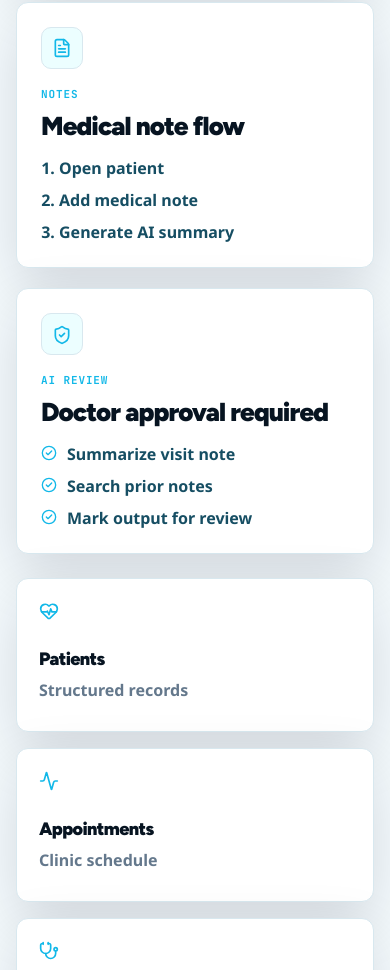
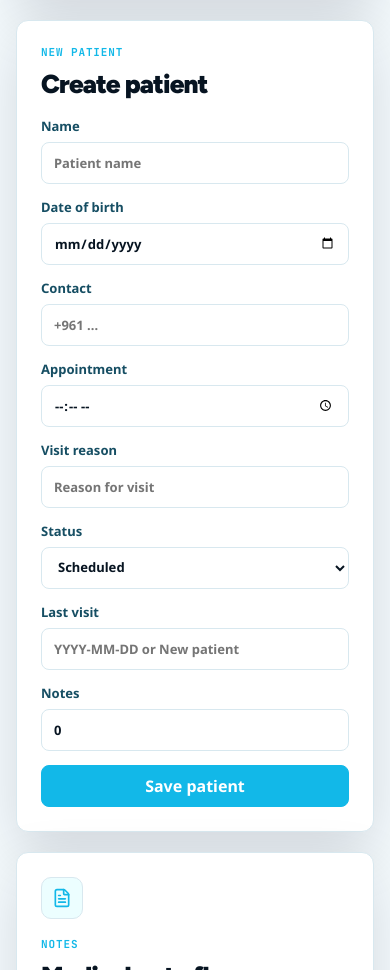
Before and after one commit to ZiadAbillama/clinic-ai-copilot, a React (Vite) app in the folder apps/web/: page / in a window 390 px wide. Shown: the part 1030-2000 px from the top of the page. Built offline with nearby package versions, Linux system fonts and the light colour scheme; no server answers.

Commit message:
Add patient create and edit workflow

```diff
--- a/apps/web/src/App.jsx
+++ b/apps/web/src/App.jsx
@@ -1,4 +1,4 @@
-import { useEffect, useState } from 'react';
+import { useCallback, useEffect, useState } from 'react';
 import {
   Activity,
   CheckCircle2,
@@ -11,6 +11,16 @@ import {
 } from 'lucide-react';
 
 const aiQueue = ['Summarize visit note', 'Search prior notes', 'Mark output for review'];
+const emptyPatientForm = {
+  name: '',
+  dob: '',
+  contact: '',
+  reason: '',
+  appointment: '',
+  status: 'Scheduled',
+  lastVisit: '',
+  noteCount: 0,
+};
 
 export default function App() {
   const [apiState, setApiState] = useState('Checking');
@@ -21,6 +31,98 @@ export default function App() {
   const [selectedPatient, setSelectedPatient] = useState(null);
   const [selectedPatientState, setSelectedPatientState] = useState('Idle');
   const [selectedPatientError, setSelectedPatientError] = useState('');
+  const [formMode, setFormMode] = useState('create');
+  const [patientForm, setPatientForm] = useState(emptyPatientForm);
+  const [formStatus, setFormStatus] = useState('Idle');
+  const [formError, setFormError] = useState('');
+
+  const refreshPatients = useCallback((preferredPatientId) => {
+    setPatientsState('Loading');
+
+    return fetch('/api/patients')
+      .then((res) => (res.ok ? res.json() : Promise.reject(res)))
+      .then((data) => {
+        setPatients(data);
+        setPatientsState('Loaded');
+        setPatientsError('');
+        if (data.length > 0) {
+          setSelectedPatientId((currentId) => preferredPatientId || currentId || data[0].id);
+        }
+        return data;
+      })
+      .catch(() => {
+        setPatients([]);
+        setPatientsState('Offline');
+        setPatientsError('Patient data is unavailable. Start the API and refresh.');
+        return [];
+      });
+  }, []);
+
+  const setFormFromPatient = useCallback((patient) => {
+    setPatientForm({
+      name: patient.name || '',
+      dob: patient.dob || '',
+      contact: patient.contact || '',
+      reason: patient.reason || '',
+      appointment: patient.appointment || '',
+      status: patient.status || 'Scheduled',
+      lastVisit: patient.lastVisit || '',
+      noteCount: patient.noteCount || 0,
+    });
+  }, []);
+
+  function handleFormChange(event) {
+    const { name, value } = event.target;
+    setPatientForm((currentForm) => ({
+      ...currentForm,
+      [name]: name === 'noteCount' ? Number(value) : value,
+    }));
+  }
+
+  function startNewPatient() {
+    setFormMode('create');
+    setPatientForm(emptyPatientForm);
+    setFormError('');
+    setFormStatus('Idle');
+  }
+
+  function startEditingPatient() {
+    if (!selectedPatient) return;
+    setFormMode('edit');
+    setFormFromPatient(selectedPatient);
+    setFormError('');
+    setFormStatus('Idle');
+  }
+
+  function handlePatientSubmit(event) {
+    event.preventDefault();
+    setFormStatus('Saving');
+    setFormError('');
+
+    const isEditing = formMode === 'edit' && selectedPatientId;
+    const url = isEditing
+      ? `/api/patients/${encodeURIComponent(selectedPatientId)}`
+      : '/api/patients';
+
+    fetch(url, {
+      method: isEditing ? 'PATCH' : 'POST',
+      headers: { 'Content-Type': 'application/json' },
+      body: JSON.stringify(patientForm),
+    })
+      .then((res) => (res.ok ? res.json() : Promise.reject(res)))
+      .then((patient) => {
+        setSelectedPatient(patient);
+        setSelectedPatientId(patient.id);
+        setFormMode('edit');
+        setFormFromPatient(patient);
+        setFormStatus('Saved');
+        return refreshPatients(patient.id);
+      })
+      .catch(() => {
+        setFormStatus('Error');
+        setFormError('Could not save patient. Check the API and try again.');
+      });
+  }
 
   useEffect(() => {
     let active = true;
@@ -39,30 +141,8 @@ export default function App() {
   }, []);
 
   useEffect(() => {
-    let active = true;
-
-    fetch('/api/patients')
-      .then((res) => (res.ok ? res.json() : Promise.reject(res)))
-      .then((data) => {
-        if (!active) return;
-        setPatients(data);
-        setPatientsState('Loaded');
-        setPatientsError('');
-        if (data.length > 0) {
-          setSelectedPatientId((currentId) => currentId || data[0].id);
-        }
-      })
-      .catch(() => {
-        if (!active) return;
-        setPatients([]);
-        setPatientsState('Offline');
-        setPatientsError('Patient data is unavailable. Start the API and refresh.');
-      });
-
-    return () => {
-      active = false;
-    };
-  }, []);
+    refreshPatients();
+  }, [refreshPatients]);
 
   useEffect(() => {
     if (!selectedPatientId) return undefined;
@@ -77,6 +157,7 @@ export default function App() {
         setSelectedPatient(data);
         setSelectedPatientState('Loaded');
         setSelectedPatientError('');
+        if (formMode === 'edit') setFormFromPatient(data);
       })
       .catch(() => {
         if (!active) return;
@@ -88,7 +169,7 @@ export default function App() {
     return () => {
       active = false;
     };
-  }, [selectedPatientId]);
+  }, [formMode, selectedPatientId, setFormFromPatient]);
 
   const healthChecks = [
     { label: 'Web app', state: 'Ready', icon: CheckCircle2 },
@@ -155,7 +236,14 @@ export default function App() {
               <p className="eyebrow">Patients</p>
               <h2>Today</h2>
             </div>
-            <span>{patientsState === 'Loaded' ? `${patients.length} active` : patientsState}</span>
+            <div className="panelActions">
+              <span>
+                {patientsState === 'Loaded' ? `${patients.length} active` : patientsState}
+              </span>
+              <button type="button" onClick={startNewPatient}>
+                New
+              </button>
+            </div>
           </div>
 
           <div className="patientList">
@@ -229,8 +317,99 @@ export default function App() {
                     <li>Generate summary when notes are ready</li>
                   </ol>
                 </div>
+                <button className="secondaryButton" type="button" onClick={startEditingPatient}>
+                  Edit patient
+                </button>
               </>
             )}
+          </section>
+
+          <section className="formCard" aria-labelledby="patient-form-title">
+            <p className="eyebrow">{formMode === 'edit' ? 'Edit patient' : 'New patient'}</p>
+            <h2 id="patient-form-title">
+              {formMode === 'edit' ? 'Update patient file' : 'Create patient'}
+            </h2>
+
+            <form className="patientForm" onSubmit={handlePatientSubmit}>
+              <label>
+                Name
+                <input
+                  name="name"
+                  value={patientForm.name}
+                  onChange={handleFormChange}
+                  placeholder="Patient name"
+                  required
+                />
+              </label>
+              <label>
+                Date of birth
+                <input name="dob" value={patientForm.dob} onChange={handleFormChange} type="date" />
+              </label>
+              <label>
+                Contact
+                <input
+                  name="contact"
+                  value={patientForm.contact}
+                  onChange={handleFormChange}
+                  placeholder="+961 ..."
+                />
+              </label>
+              <label>
+                Appointment
+                <input
+                  name="appointment"
+                  value={patientForm.appointment}
+                  onChange={handleFormChange}
+                  type="time"
+                />
+              </label>
+              <label className="wideField">
+                Visit reason
+                <input
+                  name="reason"
+                  value={patientForm.reason}
+                  onChange={handleFormChange}
+                  placeholder="Reason for visit"
+                />
+              </label>
+              <label>
+                Status
+                <select name="status" value={patientForm.status} onChange={handleFormChange}>
+                  <option>Scheduled</option>
+                  <option>Checked in</option>
+                  <option>Needs vitals</option>
+                  <option>Doctor review</option>
+                  <option>Completed</option>
+                  <option>Cancelled</option>
+                </select>
+              </label>
+              <label>
+                Last visit
+                <input
+                  name="lastVisit"
+                  value={patientForm.lastVisit}
+                  onChange={handleFormChange}
+                  placeholder="YYYY-MM-DD or New patient"
+                />
+              </label>
+              <label>
+                Notes
+                <input
+                  min="0"
+                  name="noteCount"
+                  value={patientForm.noteCount}
+                  onChange={handleFormChange}
+                  type="number"
+                />
+              </label>
+
+              {formError && <p className="formMessage error">{formError}</p>}
+              {formStatus === 'Saved' && <p className="formMessage">Patient saved.</p>}
+
+              <button className="primaryButton" disabled={formStatus === 'Saving'} type="submit">
+                {formStatus === 'Saving' ? 'Saving...' : 'Save patient'}
+              </button>
+            </form>
           </section>
 
           <section className="noteCard" id="notes" aria-labelledby="notes-title">
--- a/apps/web/src/index.css
+++ b/apps/web/src/index.css
@@ -249,6 +249,7 @@ h3 {
 
 .patientPanel,
 .detailCard,
+.formCard,
 .noteCard,
 .reviewCard,
 .architecture article {
@@ -276,6 +277,39 @@ h3 {
   font-family: 'JetBrains Mono', monospace;
   font-size: 12px;
   font-weight: 700;
+}
+
+.panelActions {
+  display: flex;
+  flex-wrap: wrap;
+  gap: 12px;
+  align-items: center;
+  justify-content: flex-end;
+}
+
+.panelActions button,
+.secondaryButton,
+.primaryButton {
+  display: inline-flex;
+  align-items: center;
+  justify-content: center;
+  min-height: 42px;
+  color: var(--ink);
+  font: inherit;
+  font-weight: 900;
+  border: 1px solid var(--line);
+  border-radius: 8px;
+}
+
+.panelActions button,
+.secondaryButton {
+  padding: 0 14px;
+  background: var(--cyan-faint);
+}
+
+.panelActions button:hover,
+.secondaryButton:hover {
+  border-color: var(--cyan);
 }
 
 .patientList {
@@ -362,9 +396,14 @@ h3 {
 }
 
 .detailCard,
+.formCard,
 .noteCard,
 .reviewCard {
   padding: 24px;
+}
+
+.secondaryButton {
+  margin-top: 18px;
 }
 
 .iconBox {
@@ -469,6 +508,72 @@ h3 {
   font-weight: 700;
 }
 
+.patientForm {
+  display: grid;
+  grid-template-columns: repeat(2, minmax(0, 1fr));
+  gap: 14px;
+  margin-top: 20px;
+}
+
+.patientForm label {
+  display: grid;
+  gap: 7px;
+  color: var(--ink-soft);
+  font-size: 13px;
+  font-weight: 800;
+}
+
+.patientForm input,
+.patientForm select {
+  width: 100%;
+  min-height: 42px;
+  padding: 0 12px;
+  color: var(--ink);
+  background: var(--white);
+  border: 1px solid var(--line);
+  border-radius: 8px;
+  font: inherit;
+}
+
+.patientForm input:focus,
+.patientForm select:focus {
+  outline: 4px solid rgba(18, 184, 232, 0.22);
+  border-color: var(--cyan);
+}
+
+.wideField,
+.formMessage,
+.primaryButton {
+  grid-column: 1 / -1;
+}
+
+.formMessage {
+  margin: 0;
+  color: var(--ink-soft);
+  font-weight: 800;
+}
+
+.formMessage.error {
+  color: #9f1239;
+}
+
+.primaryButton {
+  justify-content: center;
+  color: var(--white);
+  background: var(--cyan);
+  border-color: var(--cyan);
+}
+
+.primaryButton:hover {
+  background: #0f9fca;
+  border-color: #0f9fca;
+}
+
+.primaryButton:disabled {
+  cursor: not-allowed;
+  opacity: 0.64;
+}
+
 .architecture {
   display: grid;
   grid-template-columns: repeat(4, minmax(0, 1fr));
@@ -532,6 +637,15 @@ h3 {
     white-space: normal;
   }
 
+  .panelActions {
+    align-items: flex-start;
+    flex-direction: column;
+  }
+
+  .patientForm {
+    grid-template-columns: 1fr;
+  }
+
   .architecture {
     grid-template-columns: 1fr;
   }
```
Also changed, not shown: 2 other files (tests, documents, lock files or other folders).
